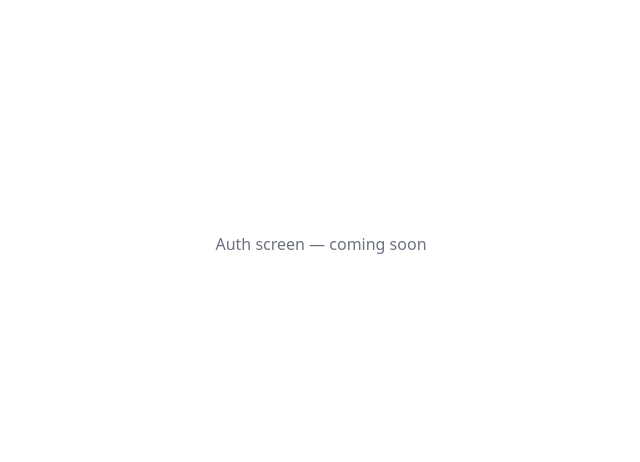
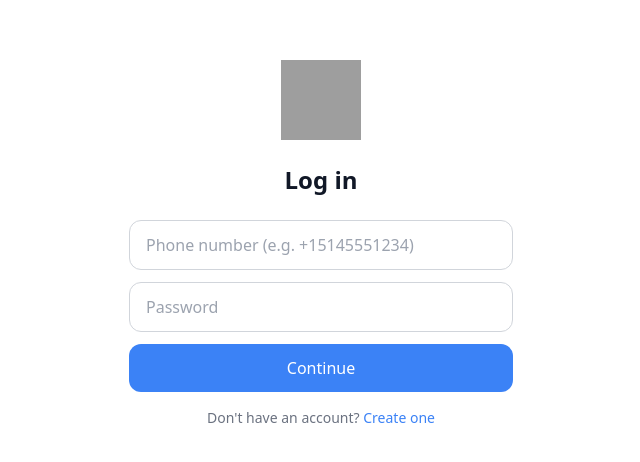
Before and after one commit to rosegoldecucation-commits/notepad, a React (Vite) app: page / in a window 1280 px wide. Shown: the part 156-618 px from the top of the page, without its empty margins (319-959 px from the left). Built offline with nearby package versions, Linux system fonts and the light colour scheme; grey boxes are pictures that could not be loaded.

Commit message:
Update Auth.jsx

```diff
--- a/src/screens/Auth.jsx
+++ b/src/screens/Auth.jsx
@@ -1,7 +1,111 @@
+import { useState } from 'react'
+import { useNavigate } from 'react-router-dom'
+import { supabase } from '../lib/supabaseClient.js'
+
 export default function Auth() {
+  const [mode, setMode] = useState('login') // 'login' | 'signup'
+  const [phone, setPhone] = useState('')
+  const [password, setPassword] = useState('')
+  const [error, setError] = useState('')
+  const [loading, setLoading] = useState(false)
+  const navigate = useNavigate()
+
+  const isLogin = mode === 'login'
+
+  async function handleSubmit(e) {
+    e.preventDefault()
+    setError('')
+    setLoading(true)
+
+    // Supabase phone auth requires E.164 format, e.g. +15145551234
+    const formattedPhone = phone.trim()
+
+    if (isLogin) {
+      const { error: signInError } = await supabase.auth.signInWithPassword({
+        phone: formattedPhone,
+        password,
+      })
+      setLoading(false)
+      if (signInError) {
+        setError(signInError.message)
+        return
+      }
+      navigate('/notes')
+    } else {
+      const { error: signUpError } = await supabase.auth.signUp({
+        phone: formattedPhone,
+        password,
+      })
+      setLoading(false)
+      if (signUpError) {
+        setError(signUpError.message)
+        return
+      }
+      // New accounts always see the one-time Welcome screen first
+      navigate('/welcome')
+    }
+  }
+
   return (
-    <div className="min-h-screen flex items-center justify-center bg-white dark:bg-gray-900">
-      <p className="text-gray-500 dark:text-gray-400">Auth screen — coming soon</p>
+    <div className="min-h-screen flex items-center justify-center bg-white dark:bg-gray-900 px-6">
+      <div className="w-full max-w-sm flex flex-col items-center">
+        <img
+          src="/logo.png"
+          alt="Notepad logo"
+          className="w-20 h-20 mb-6"
+        />
+
+        <h1 className="text-2xl font-semibold text-gray-900 dark:text-white mb-6">
+          {isLogin ? 'Log in' : 'Create account'}
+        </h1>
+
+        <form onSubmit={handleSubmit} className="w-full flex flex-col gap-3">
+          <input
+            type="tel"
+            value={phone}
+            onChange={(e) => setPhone(e.target.value)}
+            placeholder="Phone number (e.g. +15145551234)"
+            required
+            className="w-full px-4 py-3 rounded-xl border border-gray-300 dark:border-gray-700 bg-white dark:bg-gray-800 text-gray-900 dark:text-white focus:outline-none focus:ring-2 focus:ring-blue-500"
+          />
+
+          <input
+            type="password"
+            value={password}
+            onChange={(e) => setPassword(e.target.value)}
+            placeholder="Password"
+            required
+            minLength={6}
+            className="w-full px-4 py-3 rounded-xl border border-gray-300 dark:border-gray-700 bg-white dark:bg-gray-800 text-gray-900 dark:text-white focus:outline-none focus:ring-2 focus:ring-blue-500"
+          />
+
+          {error && (
+            <p className="text-sm text-red-500 text-center">{error}</p>
+          )}
+
+          <button
+            type="submit"
+            disabled={loading}
+            className="w-full py-3 rounded-xl bg-blue-500 text-white font-medium hover:bg-blue-600 transition-colors disabled:opacity-50"
+          >
+            {loading ? 'Please wait...' : 'Continue'}
+          </button>
+        </form>
+
+        <button
+          onClick={() => {
+            setMode(isLogin ? 'signup' : 'login')
+            setError('')
+          }}
+          className="mt-4 text-sm text-gray-500 dark:text-gray-400"
+        >
+          {isLogin ? (
+            <>Don't have an account? <span className="text-blue-500">Create one</span></>
+          ) : (
+            <>Already have an account? <span className="text-blue-500">Log in</span></>
+          )}
+        </button>
+      </div>
     </div>
   )
 }
```
